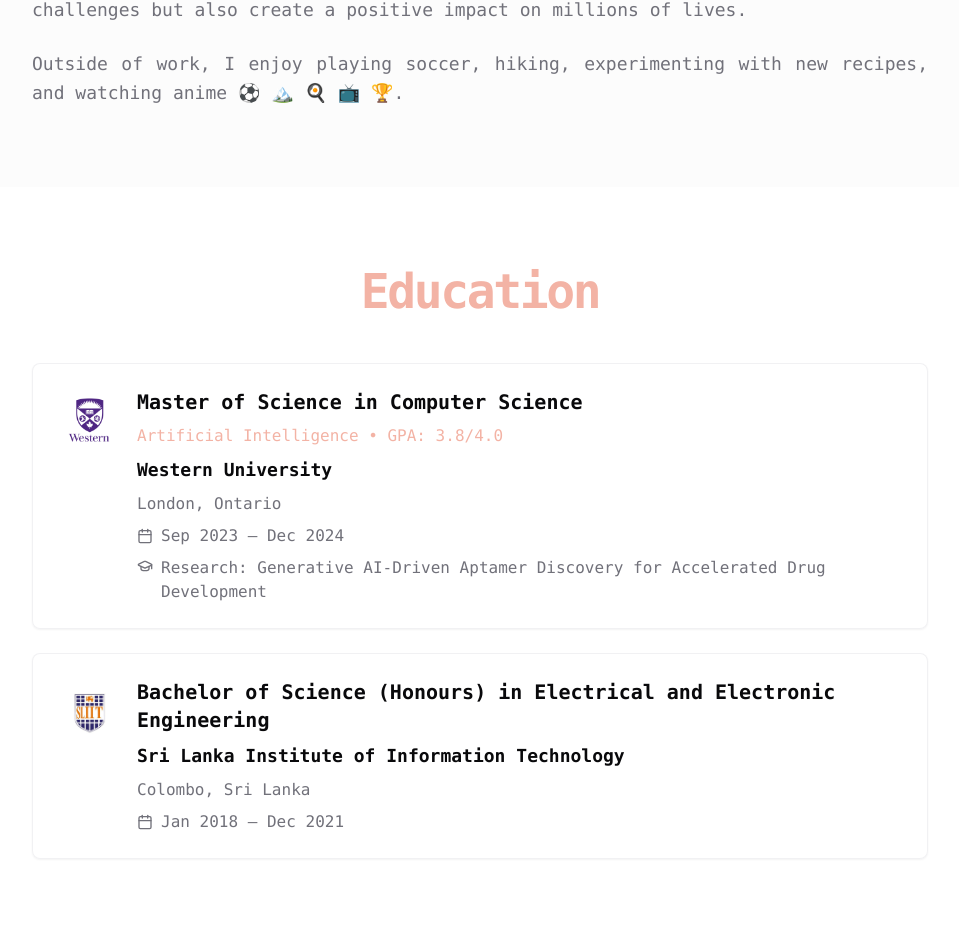
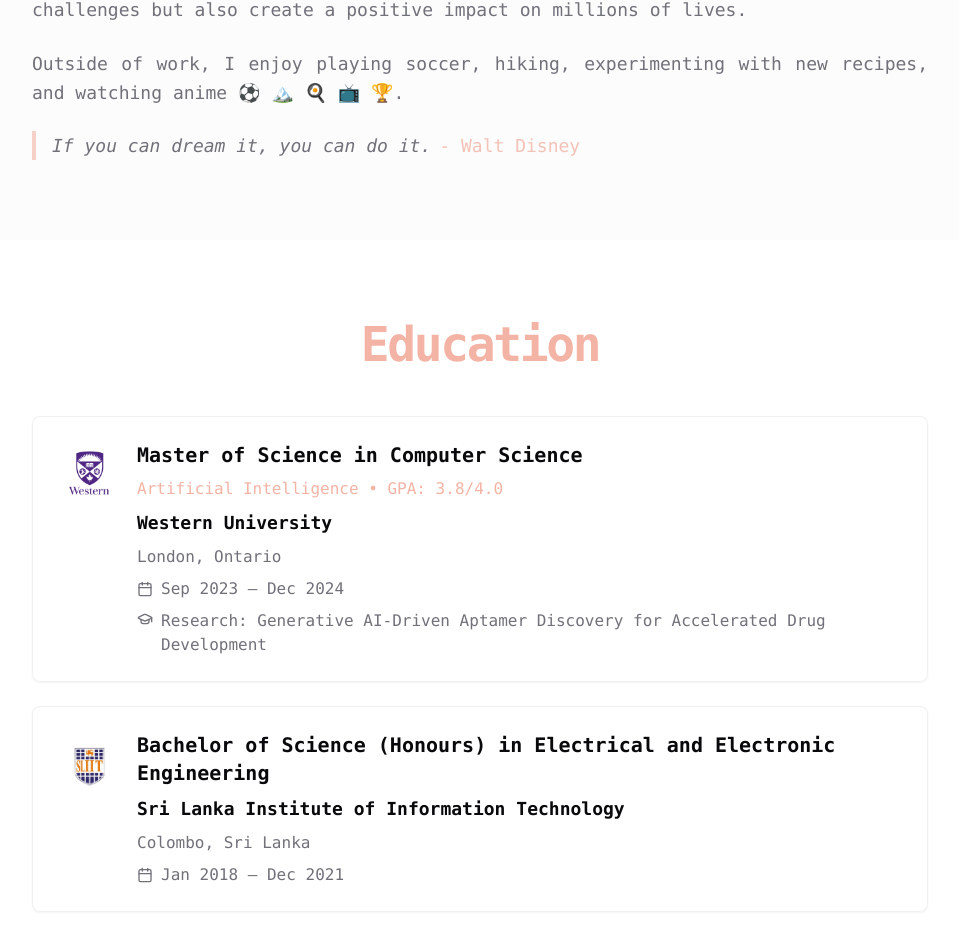
Before and after one commit to ayogenthiran/ayogenthiran.github.io, a Next.js app: page / in a window 1280 px wide. Shown: the part 1332-2260 px from the top of the page, without its empty margins (160-1119 px from the left). Built offline with nearby package versions, Linux system fonts and the light colour scheme; no server answers; a web font is replaced by a local one.

Commit message:
Add Walt Disney quote to About section

```diff
--- a/components/about.tsx
+++ b/components/about.tsx
@@ -28,6 +28,10 @@ export default function About() {
                 Outside of work, I enjoy playing soccer, hiking, experimenting with new recipes, and watching anime ⚽ 🏔️
                 🍳 📺 🏆.
               </p>
+              <blockquote className="border-l-4 border-primary/60 pl-4 text-muted-foreground md:text-lg/relaxed lg:text-base/relaxed xl:text-lg/relaxed italic">
+                If you can dream it, you can do it.
+                <span className="ml-2 not-italic text-primary/80">- Walt Disney</span>
+              </blockquote>
             </div>
           </div>
         </div>
```
